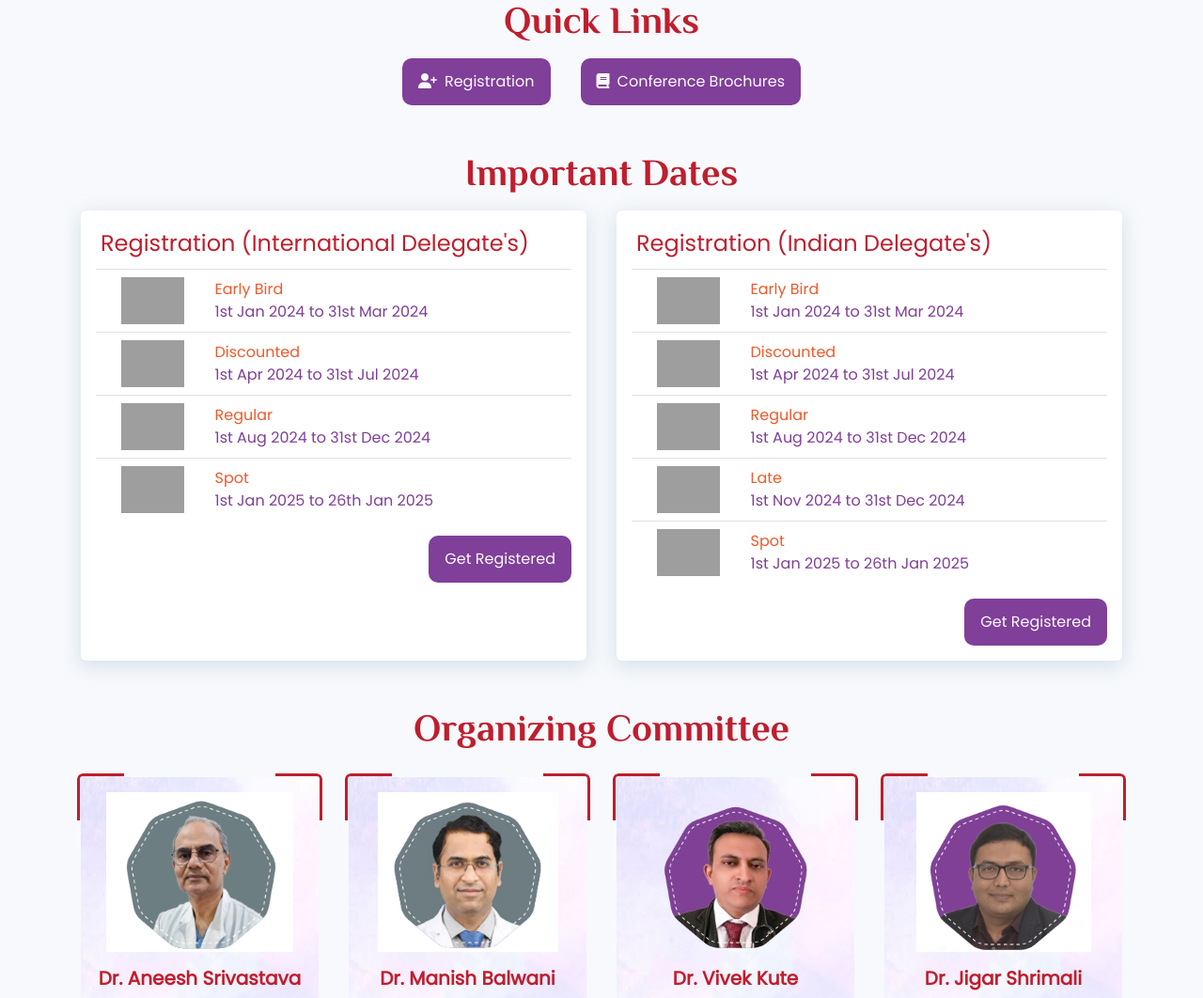
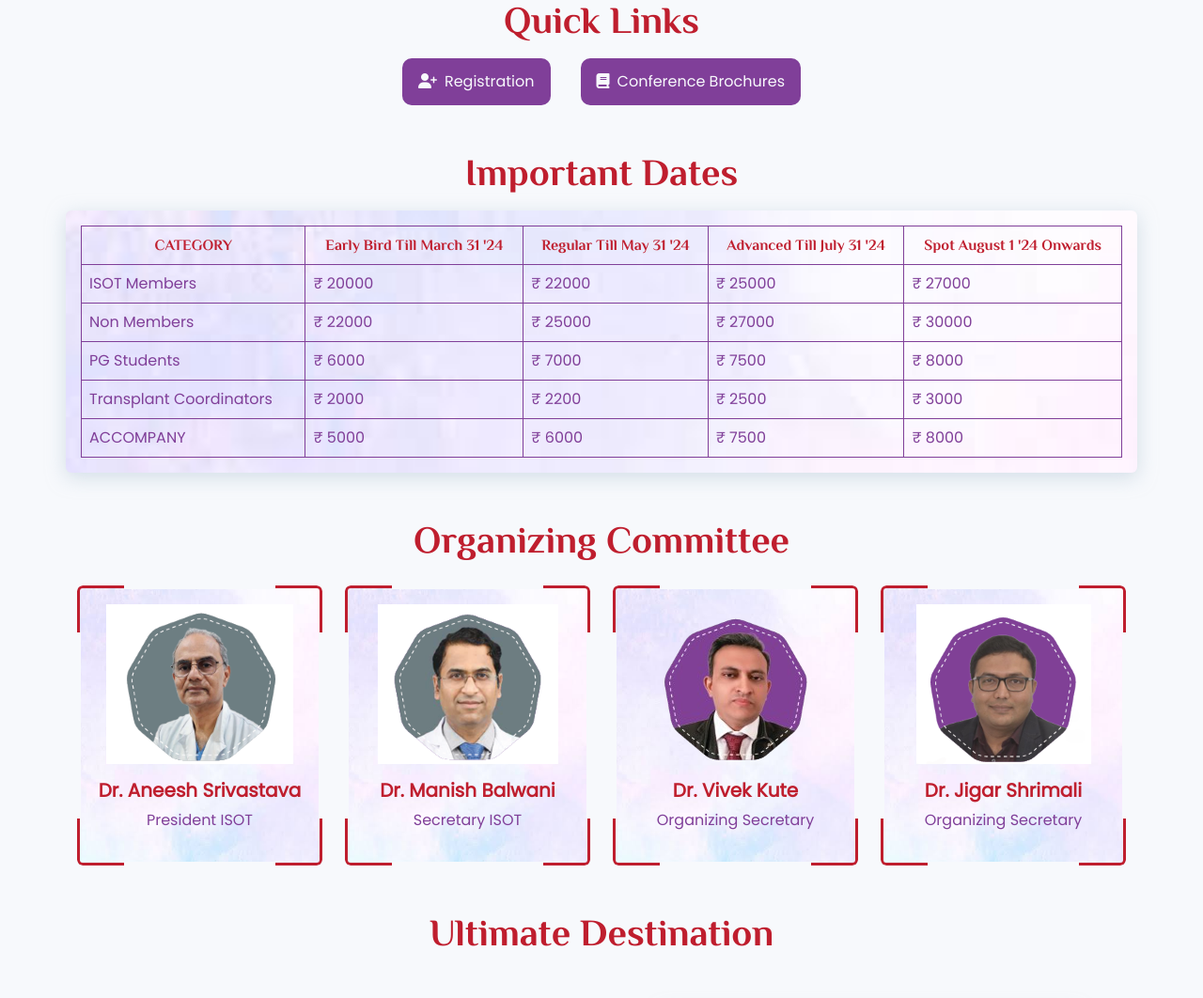
Before and after one commit to maharshi2583/isot, a PHP site: page / in a window 1280 px wide. Shown: the part 1438-2500 px from the top of the page at 94% size. Run offline with PHP 8.4, Linux system fonts and the light colour scheme; grey boxes are pictures that could not be loaded.

Commit message:
all pages completed with new home table remaining registration page

```diff
--- a/index.php
+++ b/index.php
@@ -1,5 +1,3 @@
-<?php ?>
-
 <!DOCTYPE html>
 <html lang="en">
 
@@ -115,150 +113,212 @@
         <div class="row justify-content-center my-5">
             <div class="col-12">
                 <h1 class="redtext fw-bold text-center mb-3 headingtext">Important Dates</h1>
-                <div class="row row-cols-1 row-cols-lg-2 g-4">
-                    <div class="col px-3 px-sm-auto">
-                        <div class="card h-100 customshadow p-3 border-0">
+                <!-- large device table -->
+                <div class="row justify-content-center d-none d-md-block">
+                    <div class="col-12 card border-0 customshadow customcard p-3">
+                        <div class="table-responsive">
+                            <table class="table table-bordered border-primary text-nowrap mb-0">
+                                <thead>
+                                    <tr>
+                                        <th>CATEGORY</th>
+                                        <th>Early Bird
+                                            Till March 31 '24</th>
+                                        <th>Regular
+                                            Till May 31 '24</th>
+                                        <th>Advanced
+                                            Till July 31 '24</th>
+                                        <th>Spot
+                                            August 1 '24 Onwards</th>
+                                    </tr>
+                                </thead>
+                                <tbody>
+                                    <tr>
+                                        <td>ISOT Members</td>
+                                        <td>₹ 20000</td>
+                                        <td>₹ 22000</td>
+                                        <td>₹ 25000</td>
+                                        <td>₹ 27000</td>
+                                    </tr>
+                                    <tr>
+                                        <td>Non Members</td>
+                                        <td>₹ 22000</td>
+                                        <td>₹ 25000</td>
+                                        <td>₹ 27000</td>
+                                        <td>₹ 30000</td>
+                                    </tr>
+                                    <tr>
+                                        <td>PG Students</td>
+                                        <td>₹ 6000</td>
+                                        <td>₹ 7000</td>
+                                        <td>₹ 7500</td>
+                                        <td>₹ 8000</td>
+                                    </tr>
+                                    <tr>
+                                        <td>Transplant Coordinators</td>
+                                        <td>₹ 2000</td>
+                                        <td>₹ 2200</td>
+                                        <td>₹ 2500</td>
+                                        <td>₹ 3000</td>
+                                    </tr>
+                                    <tr>
+                                        <td>ACCOMPANY</td>
+                                        <td>₹ 5000</td>
+                                        <td>₹ 6000</td>
+                                        <td>₹ 7500</td>
+                                        <td>₹ 8000</td>
+                                    </tr>
+                                </tbody>
+                            </table>
+                        </div>
+                    </div>
+                </div>
+                <!-- small device table -->
+                <div class="row justify-content-center d-block d-md-none px-3">
+                    <div class="col-12 card border-0 customshadow customcard p-3">
+                        <div class="mb-4">
+                            <h2 class="fw-bold redtext headingtext">ISOT Members</h2>
                             <div class="table-responsive">
-                                <table cellpadding="5" class="w-100">
-                                    <thead class="border-bottom">
+                                <table class="table table-bordered border-primary mb-0">
+                                    <tbody>
                                         <tr>
-                                            <th colspan="2">
-                                                <h4 class="redtext">Registration (International Delegate's)
-                                                </h4>
-                                            </th>
-                                        </tr>
-                                    </thead>
-                                    <tbody>
-                                        <tr class="border-bottom">
-                                            <td class="py-2">
-                                                <div class="d-flex justify-content-center">
-                                                    <img src="https://aocr2025.org/assets/img/calendar.webp" height="50"
-                                                        alt="">
-                                                </div>
-                                            </td>
-                                            <td>
-                                                <p class="mb-0 orangetext">Early Bird</p>
-                                                <p class="mb-0 purpletext">1st Jan 2024 to 31st Mar 2024</p>
-                                            </td>
-                                        </tr>
-                                        <tr class="border-bottom">
-                                            <td class="py-2">
-                                                <div class="d-flex justify-content-center">
-                                                    <img src="https://aocr2025.org/assets/img/calendar.webp" height="50"
-                                                        alt="">
-                                                </div>
-                                            </td>
-                                            <td>
-                                                <p class="mb-0 orangetext">Discounted</p>
-                                                <p class="mb-0 purpletext">1st Apr 2024 to 31st Jul 2024</p>
-                                            </td>
-                                        </tr>
-                                        <tr class="border-bottom">
-                                            <td class="py-2">
-                                                <div class="d-flex justify-content-center">
-                                                    <img src="https://aocr2025.org/assets/img/calendar.webp" height="50"
-                                                        alt="">
-                                                </div>
-                                            </td>
-                                            <td>
-                                                <p class="mb-0 orangetext">Regular</p>
-                                                <p class="mb-0 purpletext">1st Aug 2024 to 31st Dec 2024</p>
-                                            </td>
+                                            <td>Early Bird
+                                                Till March 31 '24</td>
+                                            <td>₹ 20000</td>
                                         </tr>
                                         <tr>
-                                            <td class="py-2">
-                                                <div class="d-flex justify-content-center">
-                                                    <img src="https://aocr2025.org/assets/img/calendar.webp" height="50"
-                                                        alt="">
-                                                </div>
-                                            </td>
-                                            <td>
-                                                <p class="mb-0 orangetext">Spot</p>
-                                                <p class="mb-0 purpletext">1st Jan 2025 to 26th Jan 2025</p>
-                                            </td>
+                                            <td>Regular
+                                                Till May 31 '24</td>
+                                            <td>₹ 22000</td>
+                                        </tr>
+                                        <tr>
+                                            <td>Advanced
+                                                Till July 31 '24</td>
+                                            <td>₹ 25000</td>
+                                        </tr>
+                                        <tr>
+                                            <td>Spot
+                                                August 1 '24 Onwards</td>
+                                            <td>₹ 27000</td>
                                         </tr>
                                     </tbody>
                                 </table>
                             </div>
-                            <button class="btn btn-primary mt-3 ms-auto">Get Registered</button>
                         </div>
-                    </div>
-                    <div class="col px-3 px-sm-auto">
-                        <div class="card h-100 customshadow p-3 border-0">
+                        <div class="mb-4">
+                            <h2 class="fw-bold redtext headingtext">Non Members</h2>
                             <div class="table-responsive">
-                                <table cellpadding="5" class="w-100">
-                                    <thead class="border-bottom">
+                                <table class="table table-bordered border-primary mb-0">
+                                    <tbody>
                                         <tr>
-                                            <th colspan="2">
-                                                <h4 class="redtext">Registration (Indian Delegate's)</h4>
-                                            </th>
-                                        </tr>
-                                    </thead>
-                                    <tbody>
-                                        <tr class="border-bottom">
-                                            <td class="py-2">
-                                                <div class="d-flex justify-content-center">
-                                                    <img src="https://aocr2025.org/assets/img/calendar.webp" height="50"
-                                                        alt="">
-                                                </div>
-                                            </td>
-                                            <td>
-                                                <p class="mb-0 orangetext">Early Bird</p>
-                                                <p class="mb-0 purpletext">1st Jan 2024 to 31st Mar 2024</p>
-                                            </td>
-                                        </tr>
-                                        <tr class="border-bottom">
-                                            <td class="py-2">
-                                                <div class="d-flex justify-content-center">
-                                                    <img src="https://aocr2025.org/assets/img/calendar.webp" height="50"
-                                                        alt="">
-                                                </div>
-                                            </td>
-                                            <td>
-                                                <p class="mb-0 orangetext">Discounted</p>
-                                                <p class="mb-0 purpletext">1st Apr 2024 to 31st Jul 2024</p>
-                                            </td>
-                                        </tr>
-                                        <tr class="border-bottom">
-                                            <td class="py-2">
-                                                <div class="d-flex justify-content-center">
-                                                    <img src="https://aocr2025.org/assets/img/calendar.webp" height="50"
-                                                        alt="">
-                                                </div>
-                                            </td>
-                                            <td>
-                                                <p class="mb-0 orangetext">Regular</p>
-                                                <p class="mb-0 purpletext">1st Aug 2024 to 31st Dec 2024</p>
-                                            </td>
-                                        </tr>
-                                        <tr class="border-bottom">
-                                            <td class="py-2">
-                                                <div class="d-flex justify-content-center">
-                                                    <img src="https://aocr2025.org/assets/img/calendar.webp" height="50"
-                                                        alt="">
-                                                </div>
-                                            </td>
-                                            <td>
-                                                <p class="mb-0 orangetext">Late</p>
-                                                <p class="mb-0 purpletext">1st Nov 2024 to 31st Dec 2024</p>
-                                            </td>
+                                            <td>Early Bird
+                                                Till March 31 '24</td>
+                                            <td>₹ 22000</td>
                                         </tr>
                                         <tr>
-                                            <td class="py-2">
-                                                <div class="d-flex justify-content-center">
-                                                    <img src="https://aocr2025.org/assets/img/calendar.webp" height="50"
-                                                        alt="">
-                                                </div>
-                                            </td>
-                                            <td>
-                                                <p class="mb-0 orangetext">Spot</p>
-                                                <p class="mb-0 purpletext">1st Jan 2025 to 26th Jan 2025</p>
-                                            </td>
+                                            <td>Regular
+                                                Till May 31 '24</td>
+                                            <td>₹ 25000</td>
+                                        </tr>
+                                        <tr>
+                                            <td>Advanced
+                                                Till July 31 '24</td>
+                                            <td>₹ 27000</td>
+                                        </tr>
+                                        <tr>
+                                            <td>Spot
+                                                August 1 '24 Onwards</td>
+                                            <td>₹ 30000</td>
                                         </tr>
                                     </tbody>
                                 </table>
                             </div>
-                            <button class="btn btn-primary mt-3 ms-auto">Get Registered</button>
+                        </div>
+                        <div class="mb-4">
+                            <h2 class="fw-bold redtext headingtext">PG Students</h2>
+                            <div class="table-responsive">
+                                <table class="table table-bordered border-primary mb-0">
+                                    <tbody>
+                                        <tr>
+                                            <td>Early Bird
+                                                Till March 31 '24</td>
+                                            <td>₹ 6000</td>
+                                        </tr>
+                                        <tr>
+                                            <td>Regular
+                                                Till May 31 '24</td>
+                                            <td>₹ 7000</td>
+                                        </tr>
+                                        <tr>
+                                            <td>Advanced
+                                                Till July 31 '24</td>
+                                            <td>₹ 7500</td>
+                                        </tr>
+                                        <tr>
+                                            <td>Spot
+                                                August 1 '24 Onwards</td>
+                                            <td>₹ 8000</td>
+                                        </tr>
+                                    </tbody>
+                                </table>
+                            </div>
+                        </div>
+                        <div class="mb-4">
+                            <h2 class="fw-bold redtext headingtext">Transplant Coordinators</h2>
+                            <div class="table-responsive">
+                                <table class="table table-bordered border-primary mb-0">
+                                    <tbody>
+                                        <tr>
+                                            <td>Early Bird
+                                                Till March 31 '24</td>
+                                            <td>₹ 2000</td>
+                                        </tr>
+                                        <tr>
+                                            <td>Regular
+                                                Till May 31 '24</td>
+                                            <td>₹ 2200</td>
+                                        </tr>
+                                        <tr>
+                                            <td>Advanced
+                                                Till July 31 '24</td>
+                                            <td>₹ 2500</td>
+                                        </tr>
+                                        <tr>
+                                            <td>Spot
+                                                August 1 '24 Onwards</td>
+                                            <td>₹ 3000</td>
+                                        </tr>
+                                    </tbody>
+                                </table>
+                            </div>
+                        </div>
+                        <div>
+                            <h2 class="fw-bold redtext headingtext">ACCOMPANY</h2>
+                            <div class="table-responsive">
+                                <table class="table table-bordered border-primary mb-0">
+                                    <tbody>
+                                        <tr>
+                                            <td>Early Bird
+                                                Till March 31 '24</td>
+                                            <td>₹ 5000</td>
+                                        </tr>
+                                        <tr>
+                                            <td>Regular
+                                                Till May 31 '24</td>
+                                            <td>₹ 6000</td>
+                                        </tr>
+                                        <tr>
+                                            <td>Advanced
+                                                Till July 31 '24</td>
+                                            <td>₹ 7500</td>
+                                        </tr>
+                                        <tr>
+                                            <td>Spot
+                                                August 1 '24 Onwards</td>
+                                            <td>₹ 8000</td>
+                                        </tr>
+                                    </tbody>
+                                </table>
+                            </div>
                         </div>
                     </div>
                 </div>
--- a/scss/style.css
+++ b/scss/style.css
@@ -149,6 +149,12 @@ body {
   box-shadow: 0px 5px 20px rgba(176, 195, 211, 0.5);
 }
 
+.customcard {
+  background-image: url("../imgs/cardbg.jpeg") !important;
+  background-size: cover !important;
+  background-repeat: no-repeat !important;
+}
+
 .purpletext {
   color: #803f99;
 }
@@ -243,12 +249,6 @@ body {
   background-size: cover;
 }
 
-.customcard {
-  background-image: url("../imgs/cardbg.jpeg") !important;
-  background-size: cover !important;
-  background-repeat: no-repeat !important;
-}
-
 input,
 textarea {
   border: 0 !important;
@@ -266,4 +266,22 @@ textarea:focus {
 label::after,
 label::after {
   background: transparent !important;
+}
+
+.table-responsive .border-primary {
+  border-color: #803f99 !important;
+}
+.table-responsive .table th,
+.table-responsive .table td {
+  background: transparent !important;
+}
+.table-responsive .table th {
+  color: #bf1e2e;
+  font-family: headingtext;
+  font-weight: 600;
+  text-align: center;
+}
+.table-responsive .table td {
+  color: #803f99;
+  font-family: poppins;
 }/*# sourceMappingURL=style.css.map */
--- a/scss/style.scss
+++ b/scss/style.scss
@@ -49,6 +49,12 @@ body {
 
 .customshadow {
     box-shadow: 0px 5px 20px rgba(176, 195, 211, 0.5);
+}
+
+.customcard {
+    background-image: url('../imgs/cardbg.jpeg') !important;
+    background-size: cover !important;
+    background-repeat: no-repeat !important;
 }
 
 .purpletext {
@@ -150,11 +156,7 @@ body {
     background-size: cover;
 }
 
-.customcard {
-    background-image: url('../imgs/cardbg.jpeg') !important;
-    background-size: cover !important;
-    background-repeat: no-repeat !important;
-}
+// contact page
 
 input,
 textarea {
@@ -166,7 +168,6 @@ textarea {
 
 input:focus,
 textarea:focus {
-    // box-shadow: auto auto $activelink !important;
     border-color: $red !important;
     box-shadow: none !important;
 }
@@ -175,3 +176,30 @@ label::after,
 label::after {
     background: transparent !important;
 }
+
+// home page table
+.table-responsive {
+    .border-primary {
+        border-color: $purple !important;
+    }
+
+    .table {
+
+        th,
+        td {
+            background: transparent !important;
+        }
+
+        th {
+            color: $red;
+            font-family: headingtext;
+            font-weight: 600;
+            text-align: center;
+        }
+
+        td {
+            color: $purple;
+            font-family: poppins;
+        }
+    }
+}
```
Also changed, not shown: 1 other file.
